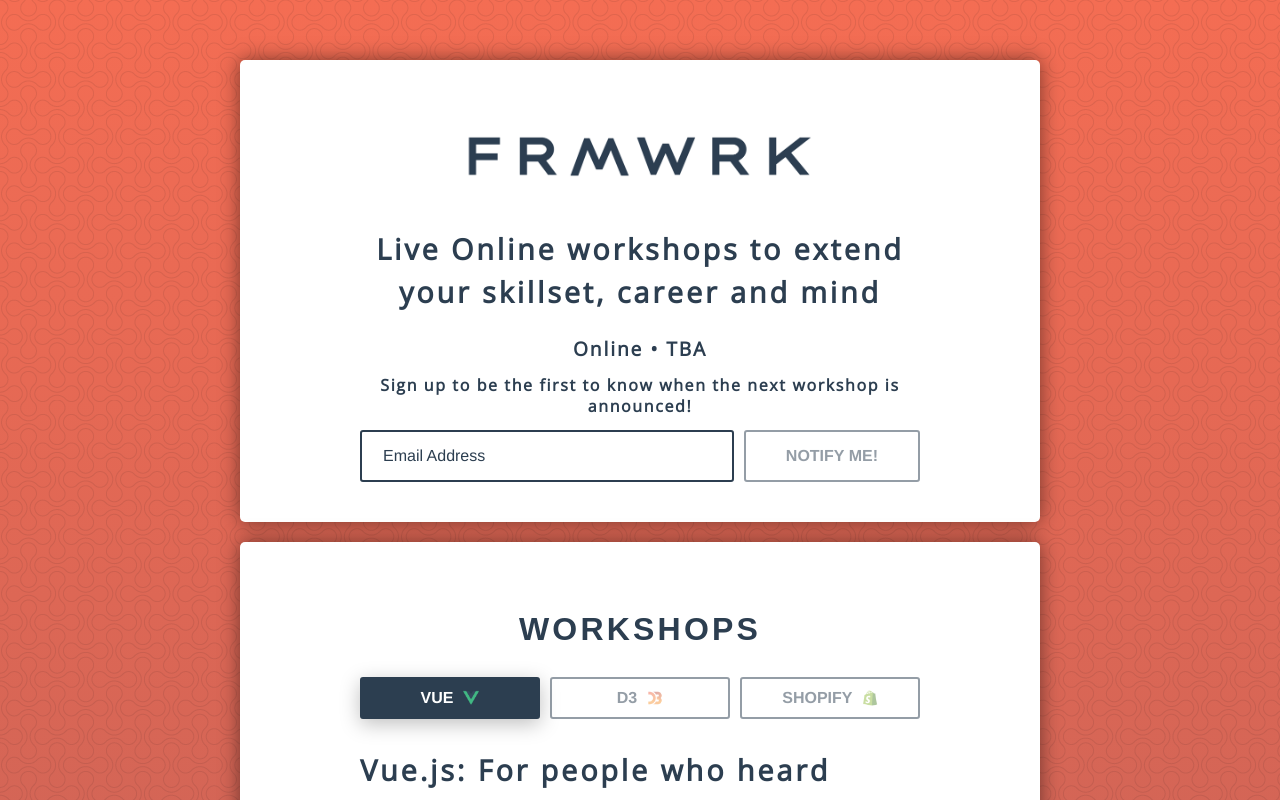
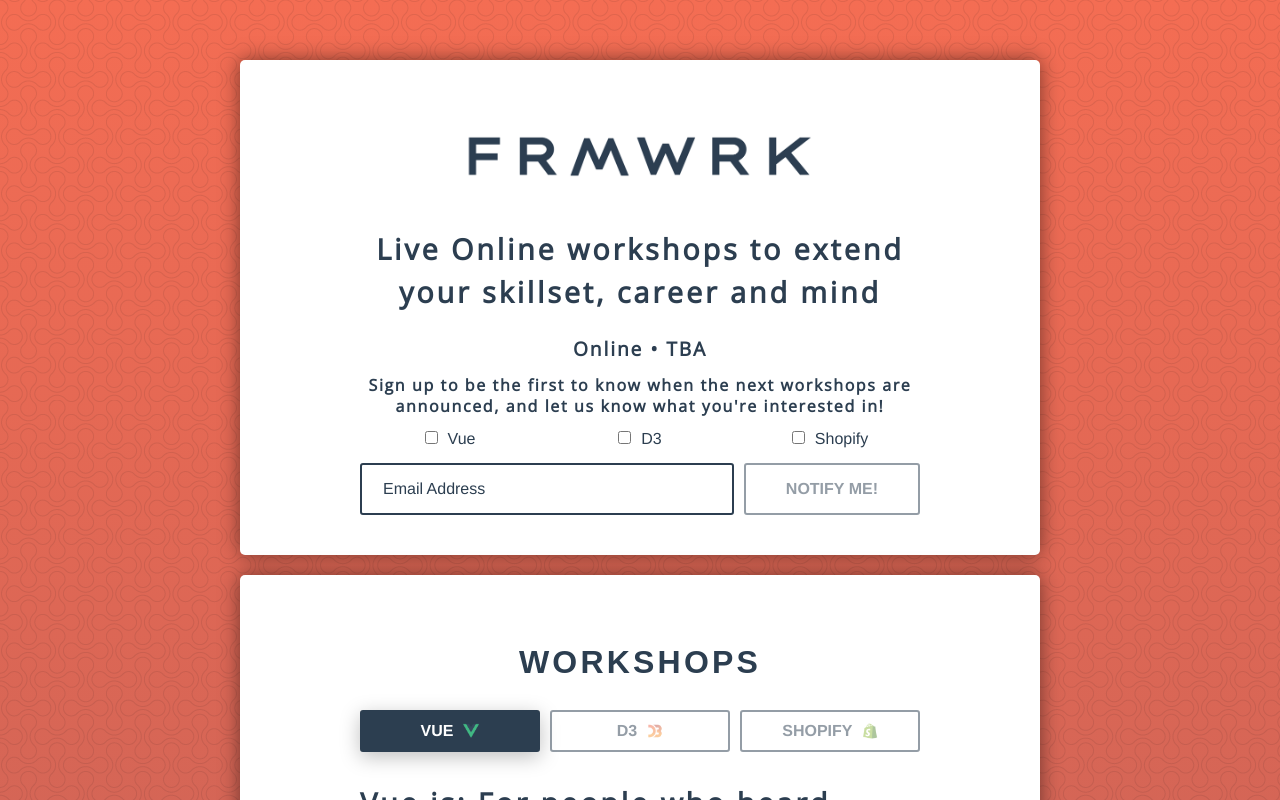
Before and after one commit to rbnhmll/frmwrk.school, a Vue app: page /#/ in a window 1280 px wide. Shown: the top 800 px of the page. Built offline with nearby package versions, Linux system fonts and the light colour scheme; a web font is replaced by a local one.

Commit message:
Add options to signup form

```diff
--- a/src/components/EmailSignupForm.vue
+++ b/src/components/EmailSignupForm.vue
@@ -11,7 +11,13 @@
     >
       <div id="mc_embed_signup_scroll">
         <h2 class="h4" v-if="eventDetails.event.isLive">Can't make this one?</h2>
-        <h2 class="h5">Sign up to be the first to know when the next workshop is announced!</h2>
+        <h2 class="h5">Sign up to be the first to know when the next workshops are announced, and let us know what you're interested in!</h2>
+        <div class="courses">
+          <span v-for="(course, i) in courses" :key="i">
+            <input name="courses" type="checkbox" :id="`${course}_${_uid}`" :value="course">
+            <label :for="`${course}_${_uid}`">{{ course }}</label>
+          </span>
+        </div>
         <div class="grid">
           <div class="input-group">
             <input
@@ -19,11 +25,11 @@
               value=""
               name="email"
               class="required email"
-              id="email"
+              :id="`email_${_uid}`"
               required
               @input="validateEmail($event)"
             >
-            <label for="email">Email Address </label>
+            <label :for="`email_${_uid}`">Email Address </label>
           </div>
           <input
             type="submit"
@@ -47,6 +53,7 @@ export default {
   data() {
     return {
       validEmail: false,
+      courses: ['Vue', 'D3', 'Shopify'],
     };
   },
   methods: {
@@ -62,6 +69,14 @@ export default {
 
 <style scoped lang="stylus">
 @import '../styles/_vars'
+
+.courses
+  display grid
+  grid-template-columns repeat(3, 1fr)
+  grid-gap 10px
+  margin-bottom 1.5rem
+  input
+    margin-right 1rem
 
 .grid
   display grid
```
